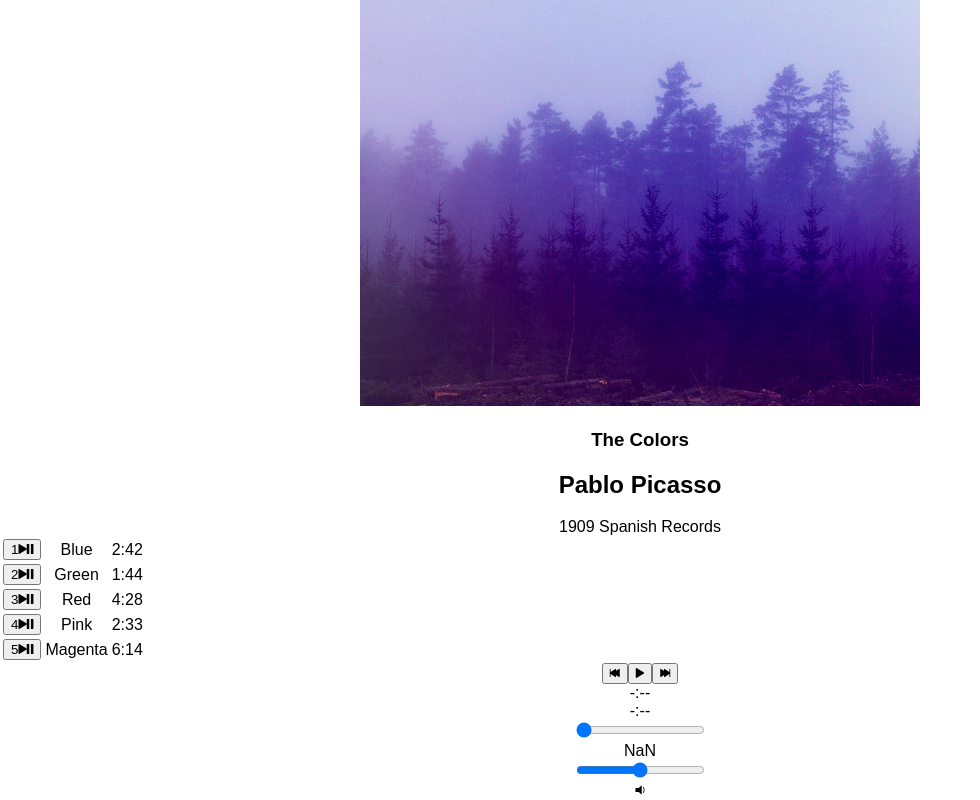
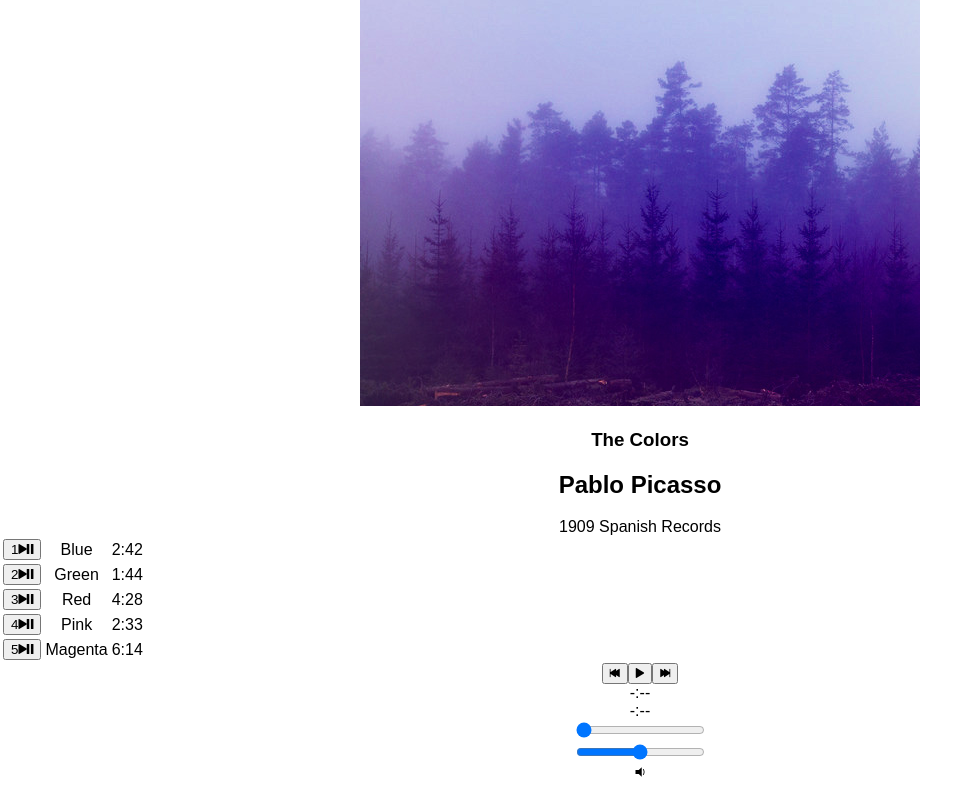
Before and after one commit to Babakasaurusrex/Bloc-Jams-React, a React (Create React App) app: page /album/the-colors in a window 1280 px wide. Shown: the part 252-1052 px from the top of the page, without its empty margins (0-980 px from the left). Built offline with nearby package versions, Linux system fonts and the light colour scheme.

Commit message:
fixed NAN error

```diff
--- a/src/components/PlayerBar.js
+++ b/src/components/PlayerBar.js
@@ -2,6 +2,7 @@ import React, { Component } from 'react';
 
  class PlayerBar extends Component {
    render() {
+
      return (
        <section className="player-bar">
          <section id="buttons">
@@ -27,7 +28,7 @@ import React, { Component } from 'react';
              step="0.01"
              onChange={this.props.handleTimeChange}
            />
-           <div className="total-time">{this.props.duration}</div>
+
          </section>
          <section id="volume-control">
          <input
@@ -46,6 +47,5 @@ import React, { Component } from 'react';
    }
  }
 
+
  export default PlayerBar;
-
- //Something went wrong so im just adding this
```
